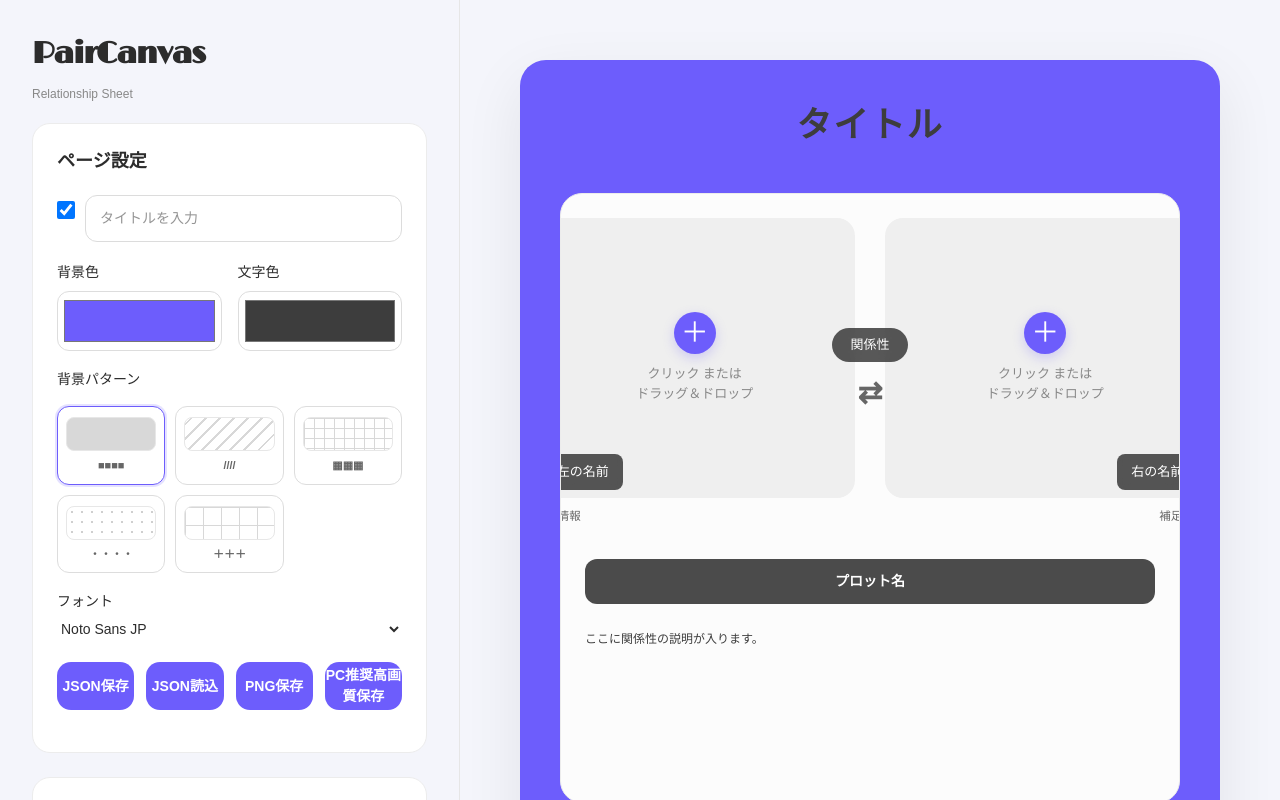
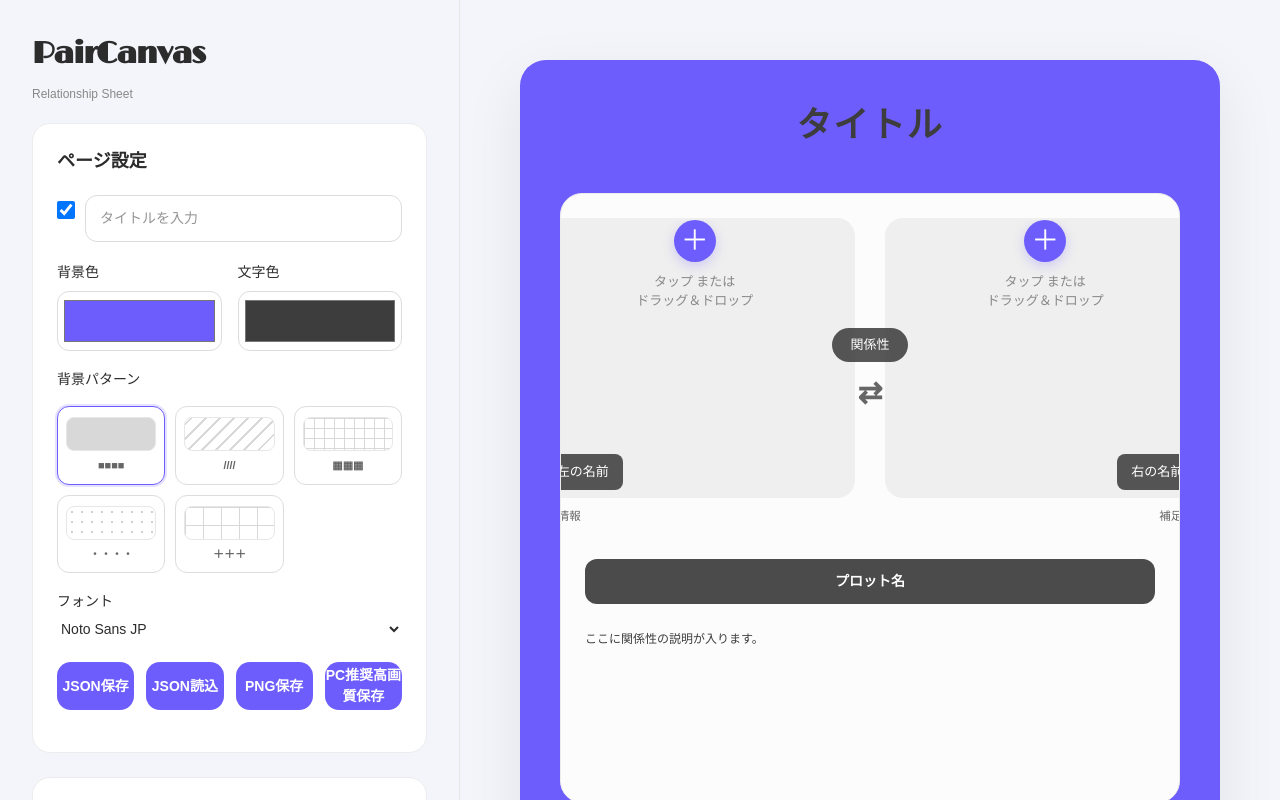
Before and after one commit to purity0km-droid/pair-canvas, a React (Vite) app: page / in a window 1280 px wide. Built offline with nearby package versions, Linux system fonts and the light colour scheme; a web font is replaced by a local one.

Commit message:
Update ImageUploader.jsx

```diff
--- a/src/components/ImageUploader.jsx
+++ b/src/components/ImageUploader.jsx
@@ -93,19 +93,12 @@ export default function ImageUploader({ image, onChange }) {
     }
   }
 
-  return (
+return (
     <>
-      <input
-        ref={inputRef}
-        type="file"
-        accept="image/jpeg, image/png, image/webp, image/gif"
-        hidden
-        onChange={handleFile}
-      />
 
-      <div
+      <label
         className={`imageUploader ${dragging ? "dragging" : ""}`}
-        onClick={() => inputRef.current?.click()}
+        // label要素にしたので onClick は削除します
         onDragOver={(e) => {
           e.preventDefault();
           setDragging(true);
@@ -116,17 +109,33 @@ export default function ImageUploader({ image, onChange }) {
         onDrop={(e) => {
           e.preventDefault();
           setDragging(false);
-          handleFile({ target: { files: e.dataTransfer.files } });
+          if (e.dataTransfer.files && e.dataTransfer.files.length > 0) {
+            // Drop時は手動で関数を呼ぶ
+            handleFile({ target: { files: e.dataTransfer.files } });
+          }
         }}
+        // カーソルをポインターにしてボタンっぽくする
+        style={{ cursor: "pointer", display: "block" }}
       >
+        <input
+          ref={inputRef}
+          type="file"
+          accept="image/jpeg, image/png, image/webp, image/gif"
+          // hidden属性だとスマホで発火しないことがあるので、CSSで安全に隠す
+          style={{ display: "none" }}
+          onChange={handleFile}
+        />
+
         {image ? (
           <>
             <img src={image} alt="" className="imagePreview" />
             <button
               className="removeImageButton"
               onClick={(e) => {
+                e.preventDefault(); // 親のlabelクリックを防ぐ
                 e.stopPropagation();
                 onChange(null);
+                if (inputRef.current) inputRef.current.value = ""; // クリア
               }}
             >
               ✕
@@ -136,13 +145,13 @@ export default function ImageUploader({ image, onChange }) {
           <div className="imagePlaceholder">
             <div className="plus">＋</div>
             <div>
-              クリック または
+              タップ または
               <br />
               ドラッグ＆ドロップ
             </div>
           </div>
         )}
-      </div>
+      </label>
     </>
   );
 }
```
